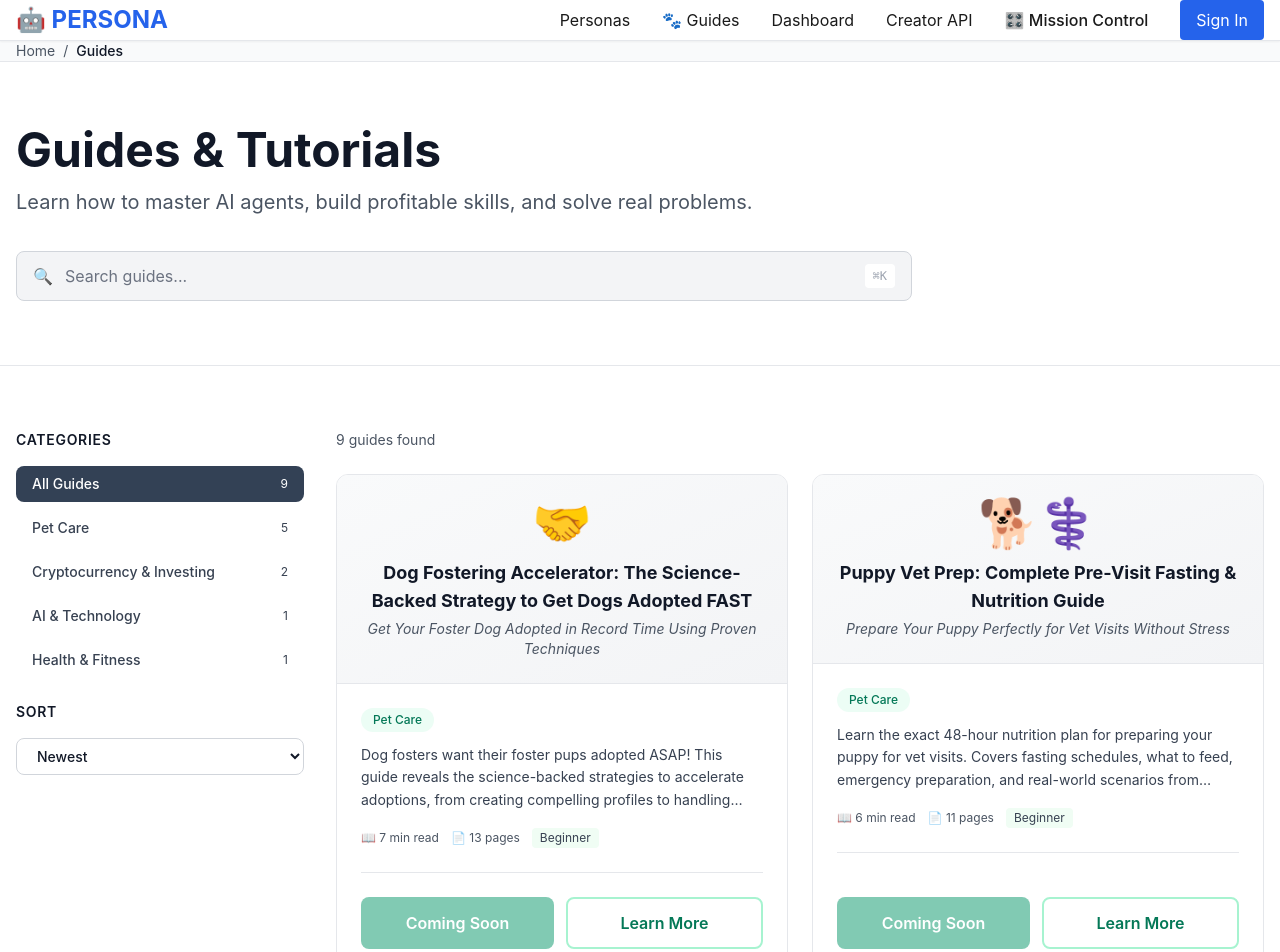
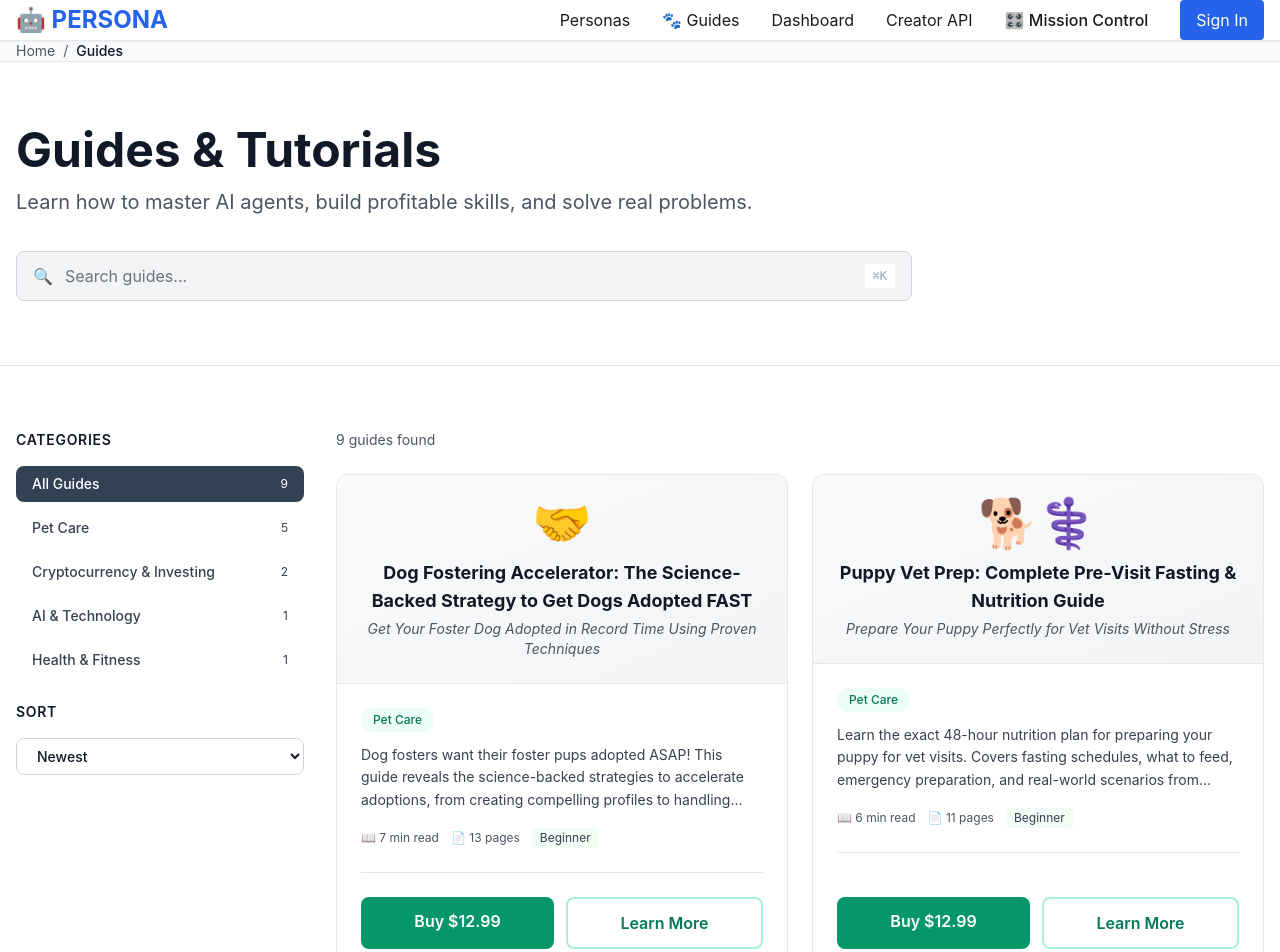
Before and after one commit to will-bot2026/aiagentpersona-website, a Next.js app: page /guides in a window 1280 px wide. Shown: the top 952 px of the page. Built offline with nearby package versions, Linux system fonts and the light colour scheme.

Commit message:
feat: add Dog Fostering Accelerator and Puppy Vet Prep checkout links (verified working)

```diff
--- a/app/guides/page.tsx
+++ b/app/guides/page.tsx
@@ -142,7 +142,7 @@ const guidesData = [
     emoji: '🤝',
     tags: ['Dog Fostering', 'Adoption', 'Dog Care', 'Social Media'],
     pdfFile: '/guides/dog-fostering-accelerator.pdf',
-    polarUrl: '#coming-soon',
+    polarUrl: 'https://buy.polar.sh/polar_cl_CnmtlZ4llEzxRCdlG2Ti06wzLPM5yGW9cYYPK1Uq1qI',
     category: 'pet-care',
     categoryLabel: 'Pet Care',
     categoryColor: 'emerald',
@@ -160,7 +160,7 @@ const guidesData = [
     emoji: '🐕‍⚕️',
     tags: ['Puppy Health', 'Vet Visits', 'Nutrition', 'New Puppy Owner'],
     pdfFile: '/guides/puppy-vet-prep-fasting-nutrition.pdf',
-    polarUrl: '#coming-soon',
+    polarUrl: 'https://buy.polar.sh/polar_cl_Y31TMshqkZWER6LOyC4r2uvE2wZDMDHwWAheX3KNtvq',
     category: 'pet-care',
     categoryLabel: 'Pet Care',
     categoryColor: 'emerald',
```
